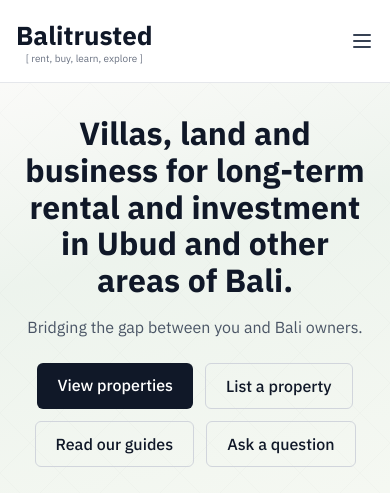
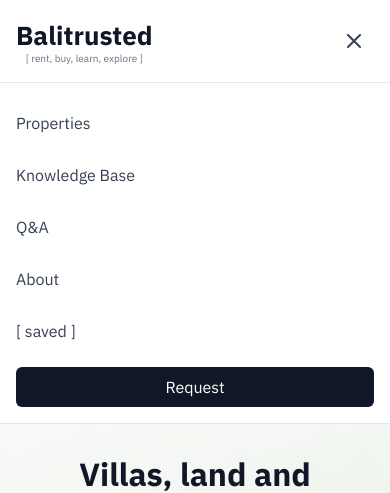
Before and after one commit to balitrusted/bali-realestate, a Next.js app: page / in a window 390 px wide. Both pictures are taken after a click on the button 362 px from the left and 41 px from the top of the page. Shown: the top 493 px of the page. Built offline with nearby package versions, Linux system fonts and the light colour scheme; no server answers.

Commit message:
Mobile menu: open/close on tap, panel with all nav links

```diff
--- a/components/Header.tsx
+++ b/components/Header.tsx
@@ -1,7 +1,12 @@
+"use client";
+
+import { useState } from "react";
 import Link from "next/link";
 import HeaderSavedLink from "@/components/HeaderSavedLink";
 
 export default function Header() {
+  const [mobileMenuOpen, setMobileMenuOpen] = useState(false);
+
   return (
     <header className="border-b border-gray-200 bg-white">
       <div className="container mx-auto px-4 py-4">
@@ -36,13 +41,53 @@
           </div>
 
           {/* Mobile menu button */}
-          <button className="md:hidden text-gray-700">
+          <button
+            type="button"
+            className="md:hidden p-2 text-gray-700 hover:bg-gray-100 rounded-md"
+            onClick={() => setMobileMenuOpen((open) => !open)}
+            aria-expanded={mobileMenuOpen}
+            aria-label={mobileMenuOpen ? "Close menu" : "Open menu"}
+          >
             <svg className="w-6 h-6" fill="none" stroke="currentColor" viewBox="0 0 24 24">
-              <path strokeLinecap="round" strokeLinejoin="round" strokeWidth={2} d="M4 6h16M4 12h16M4 18h16" />
+              {mobileMenuOpen ? (
+                <path strokeLinecap="round" strokeLinejoin="round" strokeWidth={2} d="M6 18L18 6M6 6l12 12" />
+              ) : (
+                <path strokeLinecap="round" strokeLinejoin="round" strokeWidth={2} d="M4 6h16M4 12h16M4 18h16" />
+              )}
             </svg>
           </button>
         </nav>
       </div>
+
+      {/* Mobile menu panel */}
+      {mobileMenuOpen && (
+        <div className="md:hidden border-t border-gray-200 bg-white">
+          <div className="container mx-auto px-4 py-4 flex flex-col gap-1">
+            <Link href="/properties" className="py-3 text-gray-700 hover:text-gray-900" onClick={() => setMobileMenuOpen(false)}>
+              Properties
+            </Link>
+            <Link href="/guides" className="py-3 text-gray-700 hover:text-gray-900" onClick={() => setMobileMenuOpen(false)}>
+              Knowledge Base
+            </Link>
+            <Link href="/qa" className="py-3 text-gray-700 hover:text-gray-900" onClick={() => setMobileMenuOpen(false)}>
+              Q&A
+            </Link>
+            <Link href="/about" className="py-3 text-gray-700 hover:text-gray-900" onClick={() => setMobileMenuOpen(false)}>
+              About
+            </Link>
+            <span className="py-3" onClick={() => setMobileMenuOpen(false)}>
+              <HeaderSavedLink />
+            </span>
+            <Link
+              href="/request"
+              className="mt-2 inline-block px-4 py-2 bg-gray-900 text-white rounded-md hover:bg-gray-800 text-center"
+              onClick={() => setMobileMenuOpen(false)}
+            >
+              Request
+            </Link>
+          </div>
+        </div>
+      )}
     </header>
   );
 }
```
